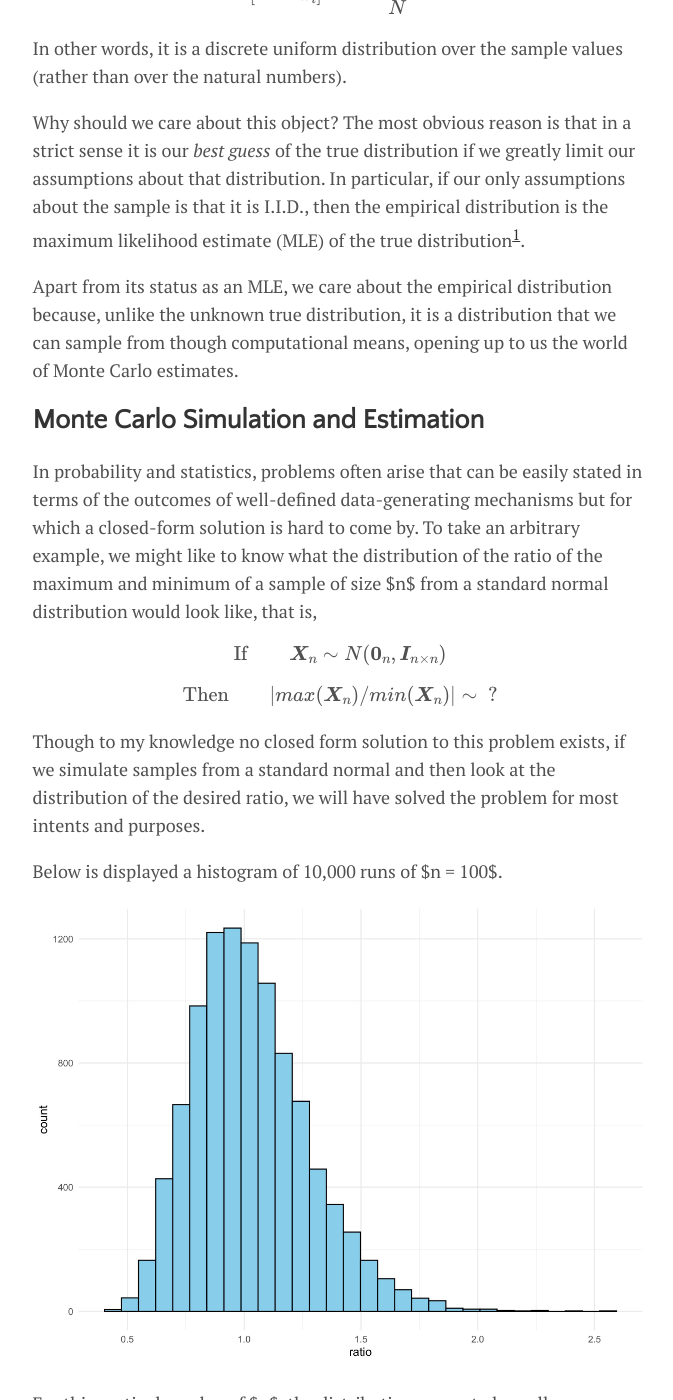
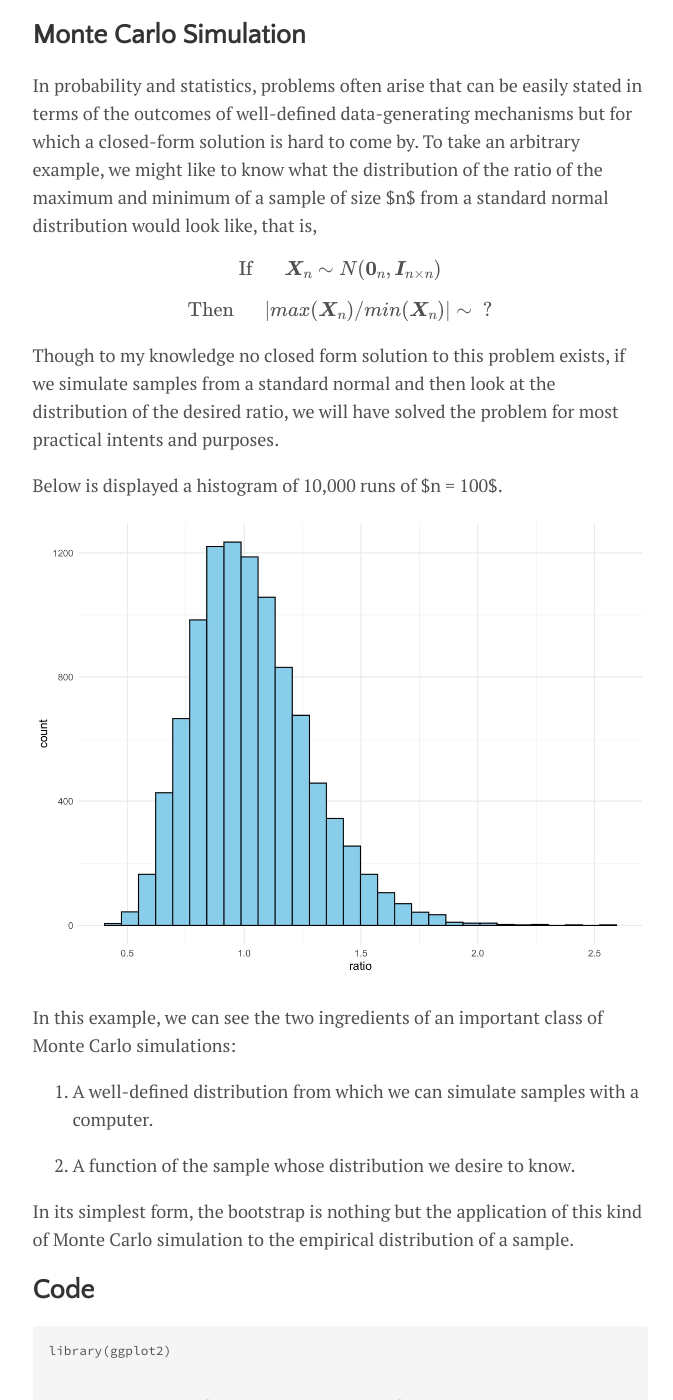
Before and after one commit to DanielAmes/DanielAmes.github.io, a Jekyll site: the page built from _posts/2024-12-30-monte-carlo.md, in a window 1280 px wide and 1400 px high, scrolled down 998 px. Shown: the whole window, without its empty margins (300-973 px from the left). Built offline with Jekyll 4.4.1, drawn with Linux system fonts in a browser that asks for light colours; formulas are drawn with MathJax 3; some of the changed text lies outside the part shown.

````diff
--- a/_posts/2024-12-30-monte-carlo.md
+++ b/_posts/2024-12-30-monte-carlo.md
@@ -23,28 +23,34 @@
 
 Why should we care about this object? The most obvious reason is that in a strict sense it is our _best guess_ of the true distribution if we greatly limit our assumptions about that distribution. In particular, if our only assumptions about the sample is that it is I.I.D., then the empirical distribution is the maximum likelihood estimate (MLE) of the true distribution[^1].
 
-Apart from its status as an MLE, we care about the empirical distribution because, unlike the unknown true distribution, it is a distribution that we can sample from though computational means, opening up to us the world of Monte Carlo estimates.
+Apart from its status as an MLE, we care about the empirical distribution because, unlike the unknown true distribution, it is a distribution that we can sample from though computational means, opening up to us the world of Monte Carlo simulation.
 
 
-## Monte Carlo Simulation and Estimation
+## Monte Carlo Simulation
 
 In probability and statistics, problems often arise that can be easily stated in terms of the outcomes of well-defined data-generating mechanisms but for which a closed-form solution is hard to come by. To take an arbitrary example, we might like to know what the distribution of the ratio of the maximum and minimum of a sample of size $n$ from a standard normal distribution would look like, that is,
 
 $$
-\text{If} \hspace{20pt} \boldsymbol{X}_{n} \sim N(\boldsymbol{0}_{n},\boldsymbol{I}_{n\times n})
+\text{If} \hspace{15pt} \boldsymbol{X}_{n} \sim N(\boldsymbol{0}_{n},\boldsymbol{I}_{n\times n})
 $$
 
 $$
-\text{Then} \hspace{20pt} | max(\boldsymbol{X}_{n})/min(\boldsymbol{X}_{n}) |  \sim \text{  ?}
+\text{Then} \hspace{15pt} | max(\boldsymbol{X}_{n})/min(\boldsymbol{X}_{n}) |  \sim \text{  ?}
 $$
 
-Though to my knowledge no closed form solution to this problem exists, if we simulate samples from a standard normal and then look at the distribution of the desired ratio, we will have solved the problem for most intents and purposes.
+Though to my knowledge no closed form solution to this problem exists, if we simulate samples from a standard normal and then look at the distribution of the desired ratio, we will have solved the problem for most practical intents and purposes.
 
 Below is displayed a histogram of 10,000 runs of $n = 100$.
 
 ![Figure 1]({{ site.baseurl }}/assets/img/monte_carlo_ex.jpg)
 
-For this particular value of $n$, the distribution seems to be well approximated by a log-normal.
+In this example, we can see the two ingredients of an important class of Monte Carlo simulations:
+
+1. A well-defined distribution from which we can simulate samples with a computer.
+
+2. A function of the sample whose distribution we desire to know.
+
+In its simplest form, the bootstrap is nothing but the application of this kind of Monte Carlo simulation to the empirical distribution of a sample.
 
 
 ## Code
@@ -69,4 +75,6 @@
   geom_histogram(fill = "skyblue", color = "black") +
   theme_minimal()
 ```
-[^1]: In the case of finite support, this result is equivalent to the result from plane geometry that states that of all rectangles of a fixed perimeter, the one with the greatest area is the square.
+
+## Footnotes
+[^1]: In the case of finite support, this result is equivalent to the fact that of all rectangles of a fixed perimeter, the one with the greatest area is the square.
````
Also changed, not shown: other parts of _posts/2024-12-30-monte-carlo.md (+1 -1 lines).
